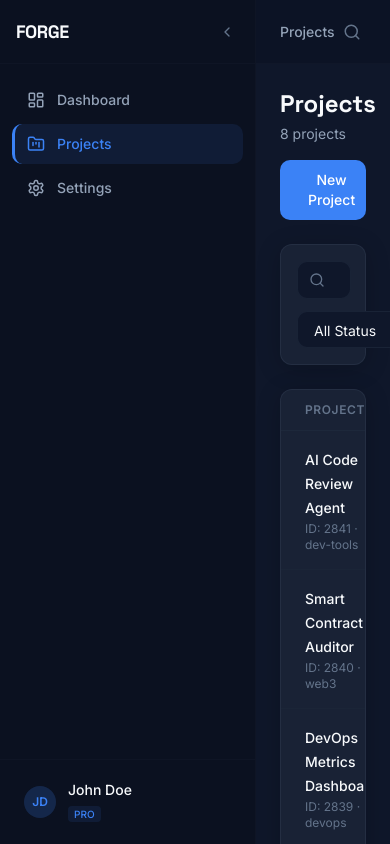
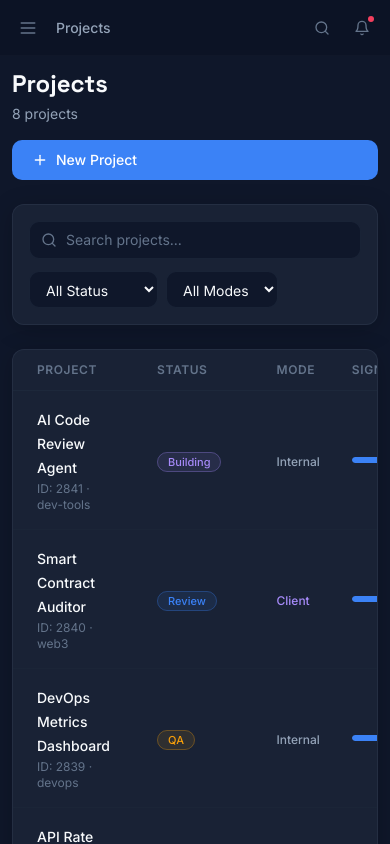
Before and after one commit to toker1987/forge-platform, a React (Vite) app: page /projects in a window 390 px wide. Built offline with nearby package versions, Linux system fonts and the light colour scheme.

Commit message:
feat: add Layout, SwarmCanvas, landing sections, and all pages with full mobile responsiveness

```diff
--- a/src/components/Layout.tsx
+++ b/src/components/Layout.tsx
@@ -1,7 +1,7 @@
 import { useState } from "react"
 import { Link, useLocation, Outlet } from "react-router-dom"
-import { motion } from "framer-motion"
-import { LayoutDashboard, FolderKanban, Settings, ChevronLeft, ChevronRight, Bell, Search } from "lucide-react"
+import { motion, AnimatePresence } from "framer-motion"
+import { LayoutDashboard, FolderKanban, Settings, Bell, Search, Menu, X } from "lucide-react"
 
 const navItems = [
   { icon: LayoutDashboard, label: "Dashboard", path: "/dashboard" },
@@ -10,44 +10,89 @@ const navItems = [
 ]
 
 export default function Layout() {
-  const [collapsed, setCollapsed] = useState(false)
+  const [sidebarOpen, setSidebarOpen] = useState(false)
   const location = useLocation()
+  const isActive = (path: string) => location.pathname.startsWith(path)
 
   return (
-    <div className="flex h-screen bg-forge-base">
-      <aside className={`${collapsed ? "w-16" : "w-64"} bg-forge-surface-dark border-r border-forge-surface-elevated/10 flex flex-col transition-all duration-300 shrink-0`}>
-        <div className="h-16 flex items-center px-4 border-b border-forge-surface-elevated/10">
-          <Link to="/" className={`font-display text-lg font-bold text-forge-text-primary tracking-tight ${collapsed ? "hidden" : "block"}`}>FORGE</Link>
-          {!collapsed && <button onClick={() => setCollapsed(true)} className="ml-auto text-forge-text-tertiary hover:text-forge-text-primary p-1 rounded transition-colors"><ChevronLeft size={16} /></button>}
-          {collapsed && <button onClick={() => setCollapsed(false)} className="mx-auto text-forge-text-tertiary hover:text-forge-text-primary p-1 rounded transition-colors"><ChevronRight size={16} /></button>}
+    <div className="flex h-screen bg-forge-base overflow-hidden">
+      {/* Desktop Sidebar */}
+      <aside className="hidden lg:flex w-60 bg-forge-surface-dark border-r border-forge-surface-elevated/10 flex-col shrink-0">
+        <div className="h-14 flex items-center px-4 border-b border-forge-surface-elevated/10">
+          <Link to="/" className="font-display text-lg font-bold text-forge-text-primary tracking-tight">FORGE</Link>
         </div>
         <nav className="flex-1 py-4 px-3 space-y-1">
-          {navItems.map((item) => {
-            const isActive = location.pathname.startsWith(item.path)
-            return (
-              <Link key={item.path} to={item.path} className={`flex items-center gap-3 px-3 py-2.5 rounded-lg text-sm font-medium transition-all ${isActive ? "bg-forge-blue/10 text-forge-blue border-l-[3px] border-forge-blue" : "text-forge-text-secondary hover:text-forge-text-primary hover:bg-forge-surface/50 border-l-[3px] border-transparent"} ${collapsed ? "justify-center" : ""}`}>
-                <item.icon size={18} />
-                {!collapsed && <span>{item.label}</span>}
-              </Link>
-            )
-          })}
+          {navItems.map((item) => (
+            <Link key={item.path} to={item.path}
+              className={`flex items-center gap-3 px-3 py-2.5 rounded-lg text-sm font-medium transition-all ${
+                isActive(item.path) ? "bg-forge-blue/10 text-forge-blue border-l-[3px] border-forge-blue" : "text-forge-text-secondary hover:text-forge-text-primary hover:bg-forge-surface/50 border-l-[3px] border-transparent"
+              }`}>
+              <item.icon size={18} /><span>{item.label}</span>
+            </Link>
+          ))}
         </nav>
         <div className="p-3 border-t border-forge-surface-elevated/10">
-          <div className={`flex items-center gap-3 px-3 py-2 ${collapsed ? "justify-center" : ""}`}>
+          <div className="flex items-center gap-3 px-3 py-2">
             <div className="w-8 h-8 rounded-full bg-forge-blue/20 flex items-center justify-center text-forge-blue text-xs font-bold shrink-0">JD</div>
-            {!collapsed && <div className="min-w-0"><p className="text-sm font-medium text-forge-text-primary truncate">John Doe</p><span className="text-[10px] font-medium text-forge-blue bg-forge-blue/10 px-1.5 py-0.5 rounded">PRO</span></div>}
+            <div className="min-w-0">
+              <p className="text-sm font-medium text-forge-text-primary truncate">John Doe</p>
+              <span className="text-[10px] font-medium text-forge-blue bg-forge-blue/10 px-1.5 py-0.5 rounded">PRO</span>
+            </div>
           </div>
         </div>
       </aside>
+
+      {/* Mobile Sidebar Drawer */}
+      <AnimatePresence>
+        {sidebarOpen && (
+          <>
+            <motion.div initial={{ opacity: 0 }} animate={{ opacity: 1 }} exit={{ opacity: 0 }}
+              className="fixed inset-0 bg-black/60 z-40 lg:hidden" onClick={() => setSidebarOpen(false)} />
+            <motion.aside initial={{ x: -280 }} animate={{ x: 0 }} exit={{ x: -280 }} transition={{ type: "spring", damping: 25 }}
+              className="fixed left-0 top-0 bottom-0 w-[260px] bg-forge-surface-dark border-r border-forge-surface-elevated/10 z-50 flex flex-col lg:hidden">
+              <div className="h-14 flex items-center justify-between px-4 border-b border-forge-surface-elevated/10">
+                <Link to="/" className="font-display text-lg font-bold text-forge-text-primary" onClick={() => setSidebarOpen(false)}>FORGE</Link>
+                <button onClick={() => setSidebarOpen(false)} className="p-1 text-forge-text-tertiary hover:text-forge-text-primary"><X size={18} /></button>
+              </div>
+              <nav className="flex-1 py-4 px-3 space-y-1">
+                {navItems.map((item) => (
+                  <Link key={item.path} to={item.path} onClick={() => setSidebarOpen(false)}
+                    className={`flex items-center gap-3 px-3 py-2.5 rounded-lg text-sm font-medium transition-all ${
+                      isActive(item.path) ? "bg-forge-blue/10 text-forge-blue border-l-[3px] border-forge-blue" : "text-forge-text-secondary hover:text-forge-text-primary hover:bg-forge-surface/50 border-l-[3px] border-transparent"
+                    }`}>
+                    <item.icon size={18} /><span>{item.label}</span>
+                  </Link>
+                ))}
+              </nav>
+              <div className="p-3 border-t border-forge-surface-elevated/10">
+                <div className="flex items-center gap-3 px-3 py-2">
+                  <div className="w-8 h-8 rounded-full bg-forge-blue/20 flex items-center justify-center text-forge-blue text-xs font-bold">JD</div>
+                  <div><p className="text-sm font-medium text-forge-text-primary">John Doe</p><span className="text-[10px] font-medium text-forge-blue bg-forge-blue/10 px-1.5 py-0.5 rounded">PRO</span></div>
+                </div>
+              </div>
+            </motion.aside>
+          </>
+        )}
+      </AnimatePresence>
+
+      {/* Main Content */}
       <div className="flex-1 flex flex-col min-w-0 overflow-hidden">
-        <header className="h-16 bg-forge-surface-dark/50 border-b border-forge-surface-elevated/10 flex items-center justify-between px-6 shrink-0">
-          <h1 className="text-sm font-medium text-forge-text-secondary capitalize">{location.pathname.split("/")[1] || "Dashboard"}</h1>
+        <header className="h-14 bg-forge-surface-dark/50 border-b border-forge-surface-elevated/10 flex items-center justify-between px-3 sm:px-5 shrink-0">
           <div className="flex items-center gap-3">
-            <button className="p-2 text-forge-text-tertiary hover:text-forge-text-primary rounded-lg hover:bg-forge-surface transition-colors"><Search size={18} /></button>
-            <button className="p-2 text-forge-text-tertiary hover:text-forge-text-primary rounded-lg hover:bg-forge-surface transition-colors relative"><Bell size={18} /><span className="absolute top-1.5 right-1.5 w-2 h-2 bg-forge-rose rounded-full" /></button>
+            <button onClick={() => setSidebarOpen(true)} className="lg:hidden p-1.5 text-forge-text-tertiary hover:text-forge-text-primary rounded-lg hover:bg-forge-surface transition-colors">
+              <Menu size={20} />
+            </button>
+            <h1 className="text-sm font-medium text-forge-text-secondary capitalize">{location.pathname.split("/")[1] || "Dashboard"}</h1>
+          </div>
+          <div className="flex items-center gap-2 sm:gap-3">
+            <button className="p-2 text-forge-text-tertiary hover:text-forge-text-primary rounded-lg hover:bg-forge-surface transition-colors"><Search size={16} /></button>
+            <button className="p-2 text-forge-text-tertiary hover:text-forge-text-primary rounded-lg hover:bg-forge-surface transition-colors relative">
+              <Bell size={16} /><span className="absolute top-1 right-1 w-1.5 h-1.5 bg-forge-rose rounded-full" />
+            </button>
           </div>
         </header>
-        <motion.main key={location.pathname} initial={{ opacity: 0, y: 8 }} animate={{ opacity: 1, y: 0 }} transition={{ duration: 0.25 }} className="flex-1 overflow-y-auto p-6 md:p-8">
+        <motion.main key={location.pathname} initial={{ opacity: 0, y: 6 }} animate={{ opacity: 1, y: 0 }} transition={{ duration: 0.2 }}
+          className="flex-1 overflow-y-auto no-scrollbar p-3 sm:p-5 lg:p-6">
           <Outlet />
         </motion.main>
       </div>
--- a/src/components/SwarmCanvas.tsx
+++ b/src/components/SwarmCanvas.tsx
@@ -1,8 +1,6 @@
 import { useRef, useEffect } from "react"
 
-interface Particle {
-  x: number; y: number; vx: number; vy: number; radius: number; color: string; group: number
-}
+interface Particle { x: number; y: number; vx: number; vy: number; radius: number; color: string; group: number }
 
 const COLORS = [
   "rgba(59,130,246,0.6)", "rgba(59,130,246,0.4)", "rgba(245,158,11,0.5)",
@@ -22,13 +20,14 @@ export default function SwarmCanvas() {
     if (!ctx) return
 
     const resize = () => {
-      canvas.width = canvas.offsetWidth * window.devicePixelRatio
-      canvas.height = canvas.offsetHeight * window.devicePixelRatio
-      ctx.scale(window.devicePixelRatio, window.devicePixelRatio)
+      const dpr = Math.min(window.devicePixelRatio, 2)
+      canvas.width = canvas.offsetWidth * dpr
+      canvas.height = canvas.offsetHeight * dpr
+      ctx.setTransform(dpr, 0, 0, dpr, 0, 0)
     }
     resize()
 
-    const count = 60
+    const count = typeof window !== 'undefined' && window.innerWidth < 640 ? 35 : 60
     const w = canvas.offsetWidth
     const h = canvas.offsetHeight
     particlesRef.current = Array.from({ length: count }, () => ({
@@ -92,7 +91,6 @@ export default function SwarmCanvas() {
     }
     rafRef.current = requestAnimationFrame(animate)
     window.addEventListener("resize", resize, { passive: true })
-
     return () => {
       cancelAnimationFrame(rafRef.current)
       canvas.removeEventListener("mousemove", handleMouseMove)
```
